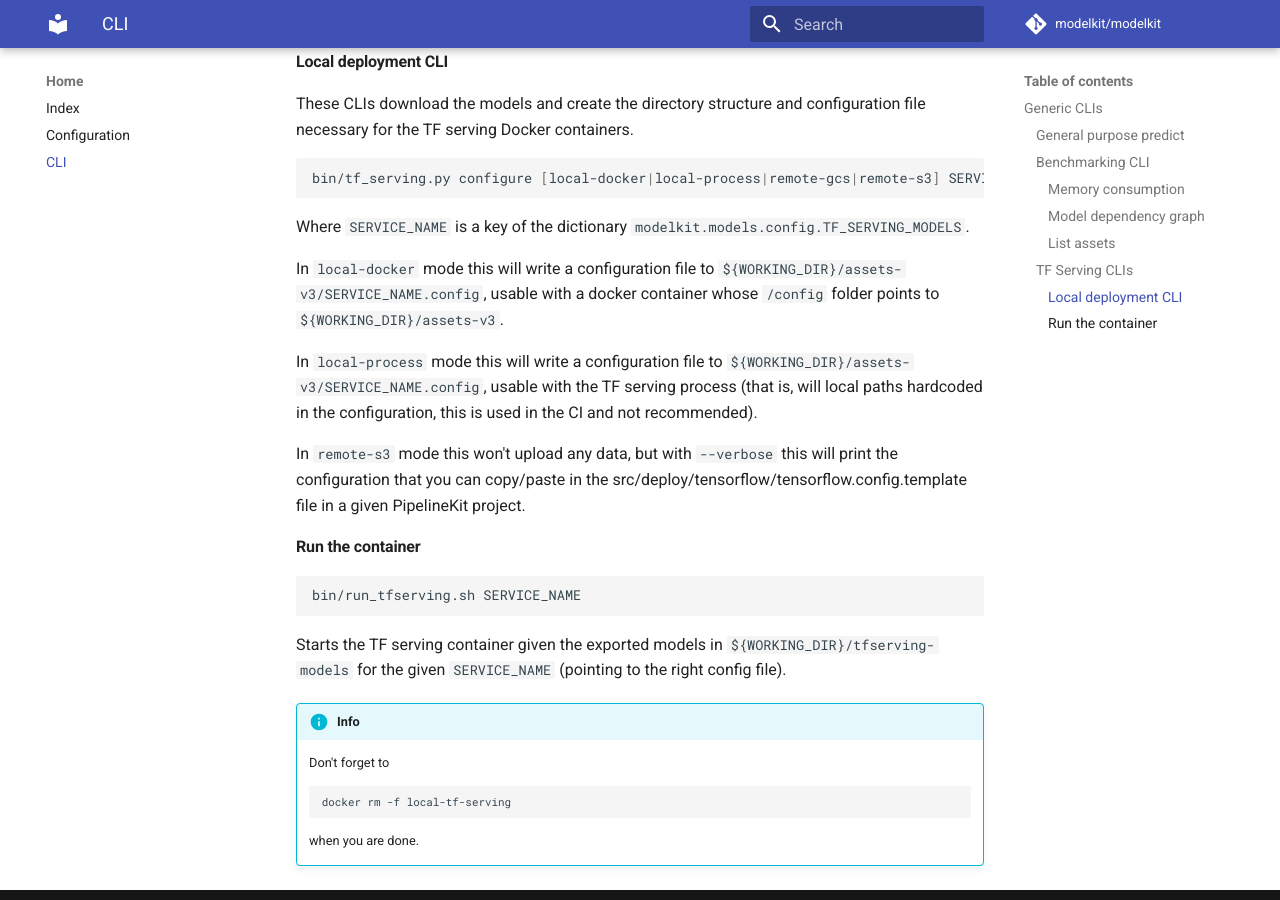
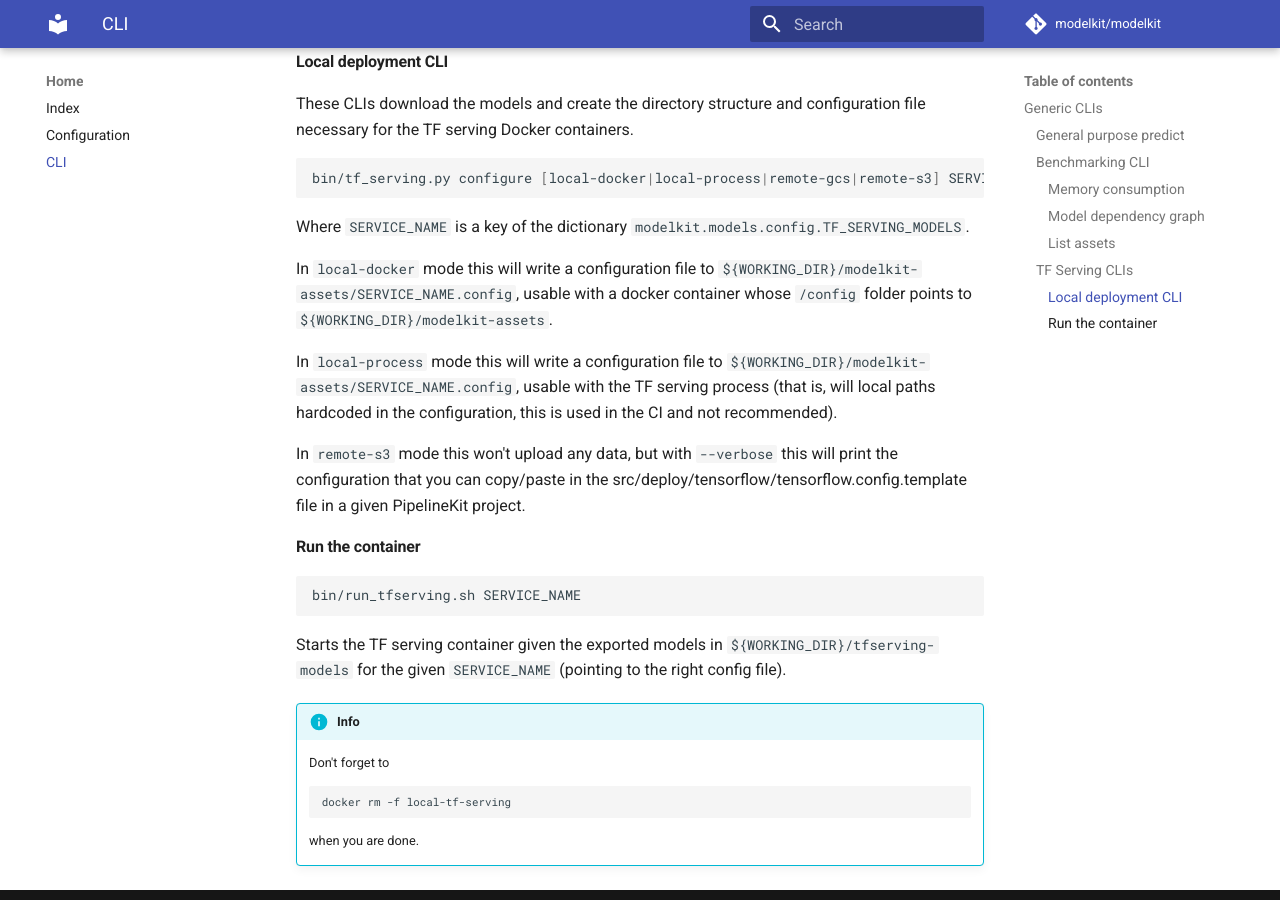
Before and after one commit to Cornerstone-OnDemand/modelkit, an MkDocs documentation site: the page built from docs/cli.md, in a window 1280 px wide and 900 px high, scrolled down 1249 px. Built offline with MkDocs 1.6.1 and Material for MkDocs 9.7.7, drawn with Linux system fonts in a browser that asks for light colours; comment, search, counter and statistics services are not loaded.

Commit message:
default assets prefix: remove old idiosyncracies

```diff
--- a/docs/cli.md
+++ b/docs/cli.md
@@ -63,9 +63,9 @@ bin/tf_serving.py configure [local-docker|local-process|remote-gcs|remote-s3] SE
 
 Where `SERVICE_NAME` is a key of the dictionary `modelkit.models.config.TF_SERVING_MODELS`.
 
-In `local-docker` mode this will write a configuration file to `${WORKING_DIR}/assets-v3/SERVICE_NAME.config`, usable with a docker container whose `/config` folder points to `${WORKING_DIR}/assets-v3`.
+In `local-docker` mode this will write a configuration file to `${WORKING_DIR}/modelkit-assets/SERVICE_NAME.config`, usable with a docker container whose `/config` folder points to `${WORKING_DIR}/modelkit-assets`.
 
-In `local-process` mode this will write a configuration file to `${WORKING_DIR}/assets-v3/SERVICE_NAME.config`, usable with the TF serving process (that is, will local paths hardcoded in the configuration, this is used in the CI and not recommended).
+In `local-process` mode this will write a configuration file to `${WORKING_DIR}/modelkit-assets/SERVICE_NAME.config`, usable with the TF serving process (that is, will local paths hardcoded in the configuration, this is used in the CI and not recommended).
 
 In `remote-s3` mode this won't upload any data, but with `--verbose` this will print the configuration that you can copy/paste in the src/deploy/tensorflow/tensorflow.config.template file in a given PipelineKit project.
 
```
Also changed, not shown: docs/assets/assets.md (+1 -1 lines), docs/assets/environment.md (+1 -1 lines), docs/library/tensorflow_models.md (+1 -1 lines), 3 other files.
